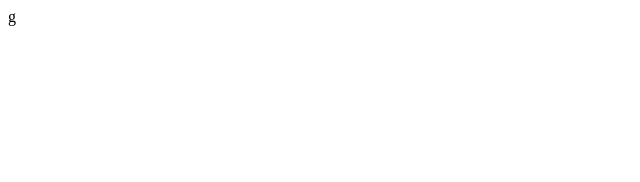
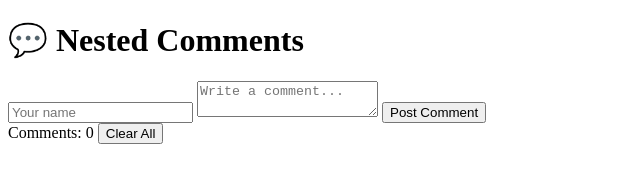
Before and after one commit to SanjhDeySarker/dsa-nested-comments-tree, a plain HTML site: page index.html in a window 1280 px wide. Shown: the whole page, without its empty margins (0-640 px from the left). Drawn offline with Linux system fonts and the light colour scheme.

Commit message:
forth-commit

```diff
--- a/index.html
+++ b/index.html
@@ -1 +1,28 @@
-g
+<!doctype html>
+<html>
+<head>
+  <meta charset="utf-8" />
+  <title>Nested Comments (DSA)</title>
+  <link rel="stylesheet" href="style.css" />
+</head>
+<body>
+  <div class="container">
+    <h1>💬 Nested Comments</h1>
+
+    <div class="add-comment">
+      <input id="author" placeholder="Your name" />
+      <textarea id="commentText" placeholder="Write a comment..." rows="2"></textarea>
+      <button id="postBtn">Post Comment</button>
+    </div>
+
+    <div class="meta">
+      <span id="count">Comments: 0</span>
+      <button id="clearBtn">Clear All</button>
+    </div>
+
+    <div id="commentsContainer" class="comments"></div>
+  </div>
+
+  <script src="app.js"></script>
+</body>
+</html>
```
